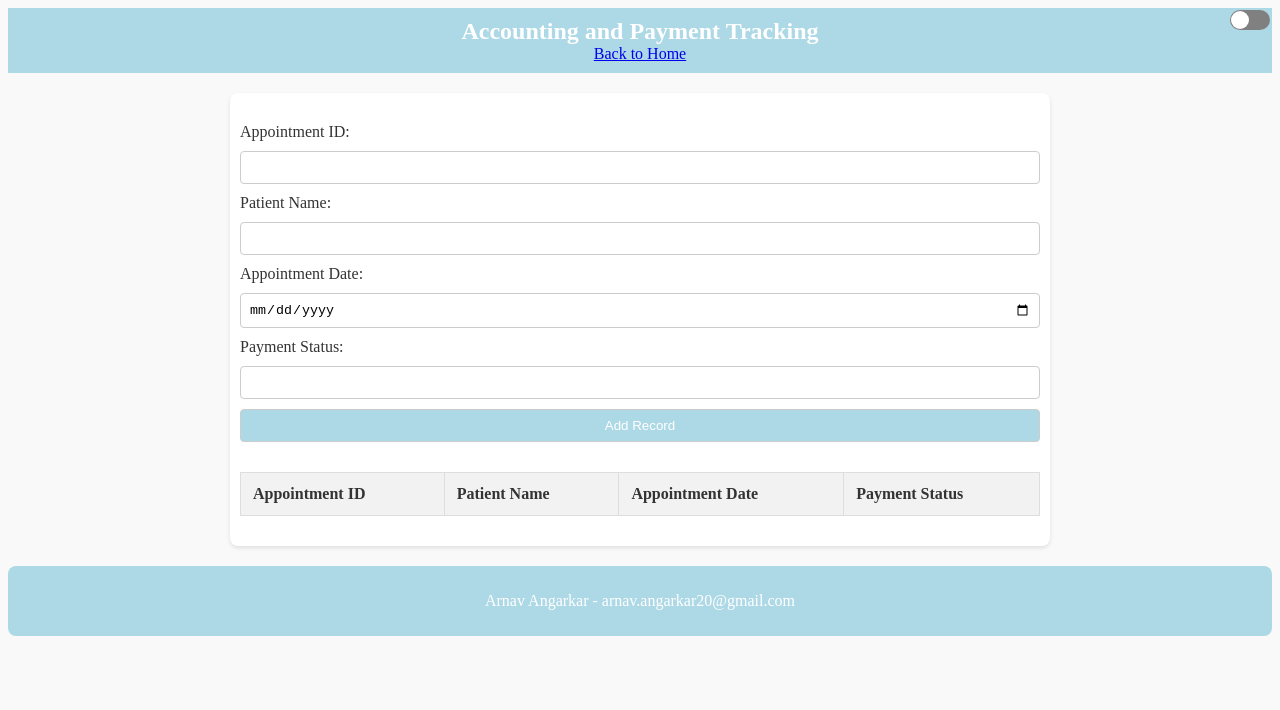
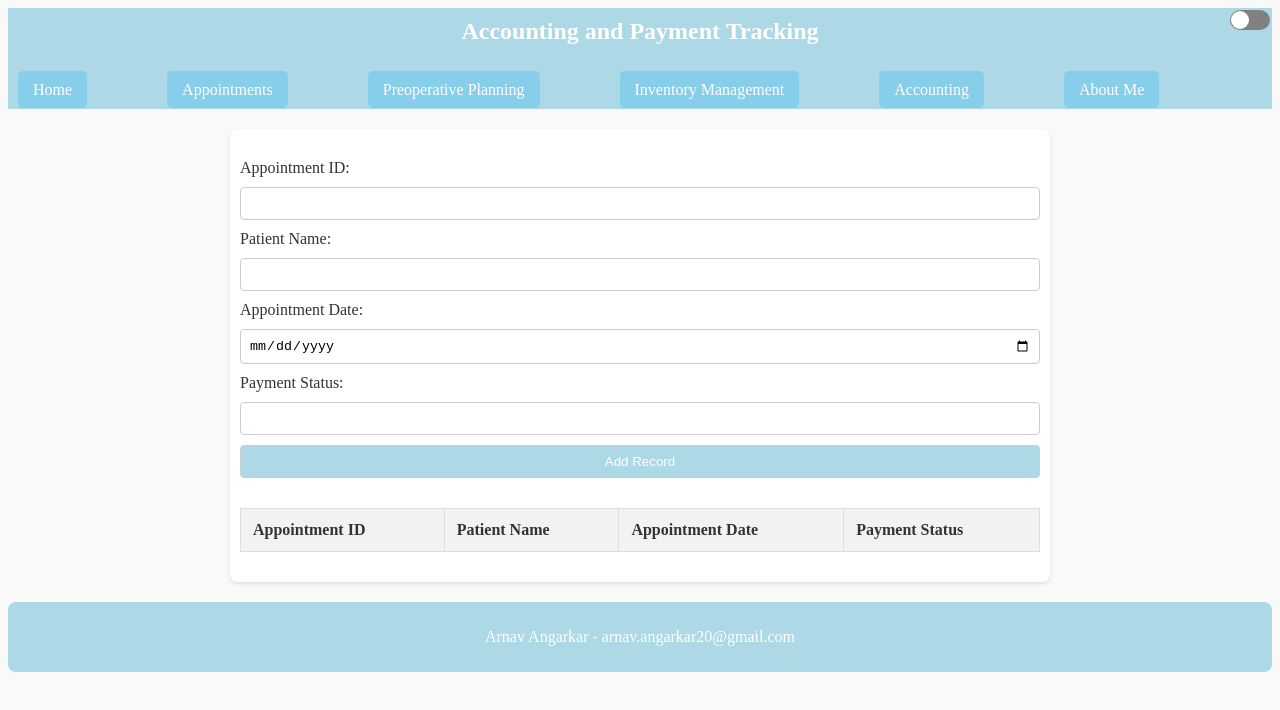
Before and after one commit to ArnavBallinCode/Health_prod, a plain HTML site: page accounting.html in a window 1280 px wide. Drawn offline with Linux system fonts and the light colour scheme.

Commit message:
Update accounting.html

```diff
--- a/accounting.html
+++ b/accounting.html
@@ -9,7 +9,18 @@
 <body class="light-mode">
   <header>
     <h1>Accounting and Payment Tracking</h1>
-    <a href="index.html">Back to Home</a>
+    <br>
+    <br>
+    <nav>
+      <ul>
+        <li><a href="index.html">Home</a></li>
+        <li><a href="appointments.html">Appointments</a></li>
+        <li><a href="preop.html">Preoperative Planning</a></li>
+        <li><a href="inventory.html">Inventory Management</a></li>
+        <li><a href="accounting.html">Accounting</a></li>
+        <li><a href="about.html">About Me</a></li>
+      </ul>
+    </nav>
   </header>
   <section>
     <form id="accountingForm">
```
